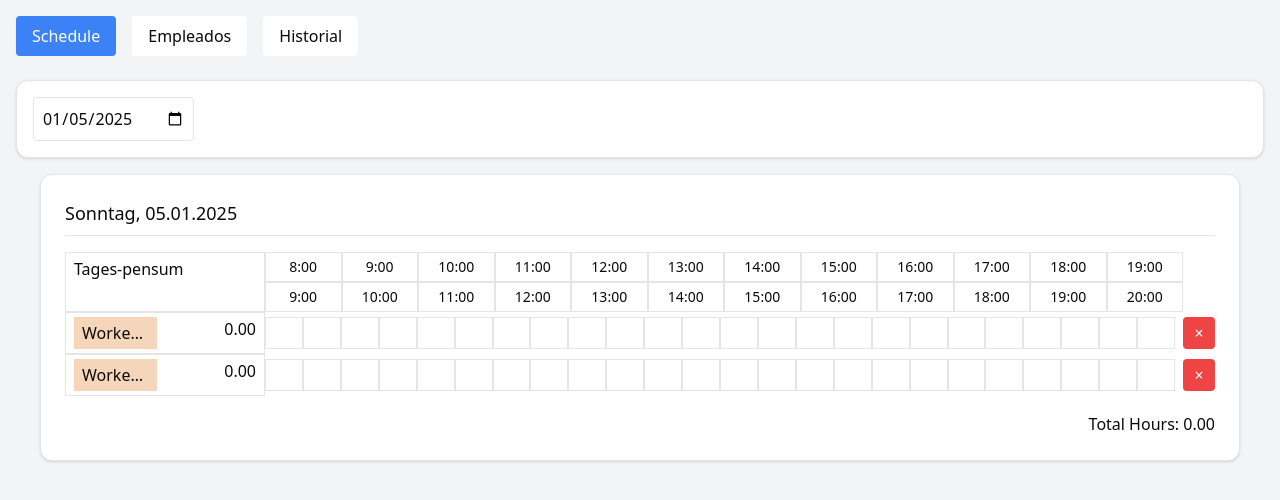
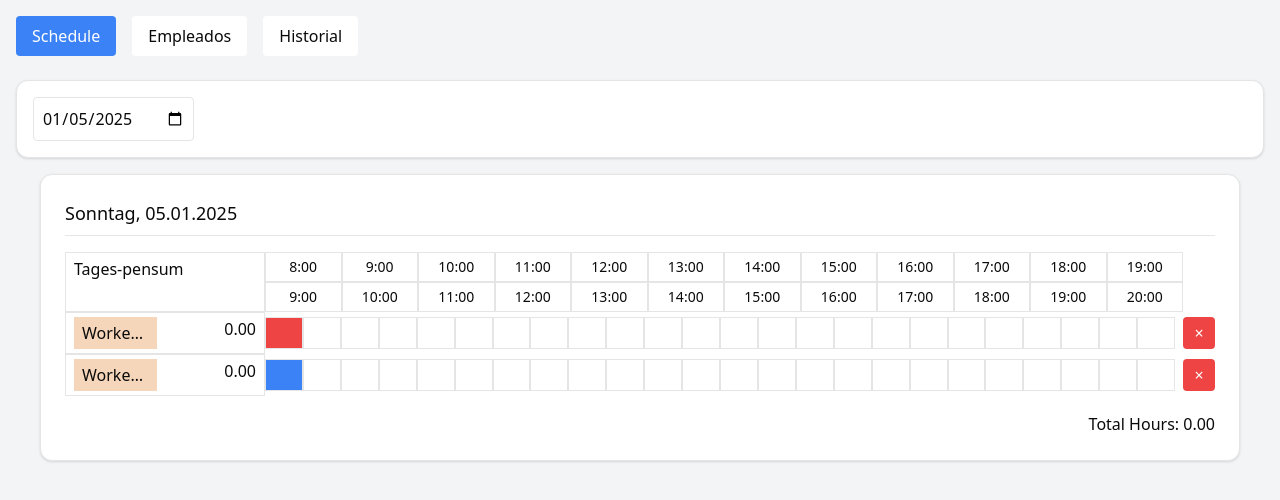
Before and after one commit to heredialucas/booking_mvp, a Next.js app: page / in a window 1280 px wide. Shown: the top 500 px of the page. Built offline with nearby package versions, Linux system fonts and the light colour scheme.

Commit message:
fix day shcedule

```diff
--- a/src/components/DaySchedule.tsx
+++ b/src/components/DaySchedule.tsx
@@ -30,6 +30,28 @@ export default function DaySchedule({
   ) => {
     const cellIndex = hourIndex * 2 + (isHalfHour ? 1 : 0);
 
+    const employee = employees[employeeIndex];
+    const newEmployees = [...employees];
+
+    if (employee.schedule?.start === cellIndex && employee.schedule?.end === cellIndex) {
+      newEmployees[employeeIndex] = {
+        ...employee,
+        schedule: undefined,
+        hours: 0
+      };
+    } else {
+      newEmployees[employeeIndex] = {
+        ...employee,
+        schedule: {
+          start: cellIndex,
+          end: cellIndex,
+          color: employee.schedule?.color || "bg-blue-500"
+        },
+        hours: 0.5
+      };
+    }
+
+    onUpdateEmployees(newEmployees);
     setIsDragging(true);
     setStartCell(cellIndex);
     setCurrentEmployee(employeeIndex);
@@ -38,11 +60,25 @@ export default function DaySchedule({
   const handleMouseMove = (hourIndex: number, isHalfHour: boolean) => {
     if (isDragging && currentEmployee !== null && startCell !== null) {
       const currentCell = hourIndex * 2 + (isHalfHour ? 1 : 0);
-      updateEmployeeSchedule(currentEmployee, startCell, currentCell);
+      if (currentCell !== startCell) {
+        updateEmployeeSchedule(currentEmployee, startCell, currentCell);
+      }
     }
   };
 
   const handleMouseUp = () => {
+    if (isDragging && currentEmployee !== null && startCell !== null) {
+      const previousSchedule = employees[currentEmployee].schedule;
+      onUpdateHistory((prevHistory) => [
+        ...prevHistory,
+        {
+          timestamp: new Date(),
+          employeeIndex: currentEmployee,
+          previousSchedule,
+          newSchedule: employees[currentEmployee].schedule,
+        },
+      ]);
+    }
     setIsDragging(false);
     setStartCell(null);
     setCurrentEmployee(null);
@@ -101,8 +137,9 @@ export default function DaySchedule({
   };
 
   const getScheduleStatus = (employee: Employee, hourIndex: number) => {
-    if (!employee.schedule || !employee.schedule.start || !employee.schedule.end)
+    if (!employee.schedule || employee.schedule.start === undefined || employee.schedule.end === undefined) {
       return { isScheduledFull: false, isScheduledHalf: false, isLunch: false };
+    }
 
     const cellIndex = hourIndex * 2;
     const isLunch = employee.schedule.lunchStart !== undefined &&
@@ -110,12 +147,12 @@ export default function DaySchedule({
        cellIndex === employee.schedule.lunchEnd);
 
     const isScheduledFull =
-      hourIndex * 2 >= employee.schedule.start &&
-      hourIndex * 2 + 1 <= employee.schedule.end;
+      cellIndex >= employee.schedule.start &&
+      cellIndex + 1 <= employee.schedule.end;
 
     const isScheduledHalf =
-      hourIndex * 2 === employee.schedule.start ||
-      hourIndex * 2 + 1 === employee.schedule.end;
+      cellIndex === employee.schedule.start ||
+      cellIndex + 1 === employee.schedule.end;
 
     return { isScheduledFull, isScheduledHalf, isLunch };
   };
@@ -171,7 +208,7 @@ export default function DaySchedule({
                       )
                         ? employee.schedule.color
                         : "bg-white"
-                    } cursor-pointer hover:bg-gray-100`}
+                    } cursor-pointer`}
                     onMouseDown={() =>
                       handleMouseDown(employeeIndex, hourIndex, false)
                     }
@@ -187,7 +224,7 @@ export default function DaySchedule({
                       )
                         ? employee.schedule.color
                         : "bg-white"
-                    } cursor-pointer hover:bg-gray-100`}
+                    } cursor-pointer`}
                     onMouseDown={() =>
                       handleMouseDown(employeeIndex, hourIndex, true)
                     }
```
